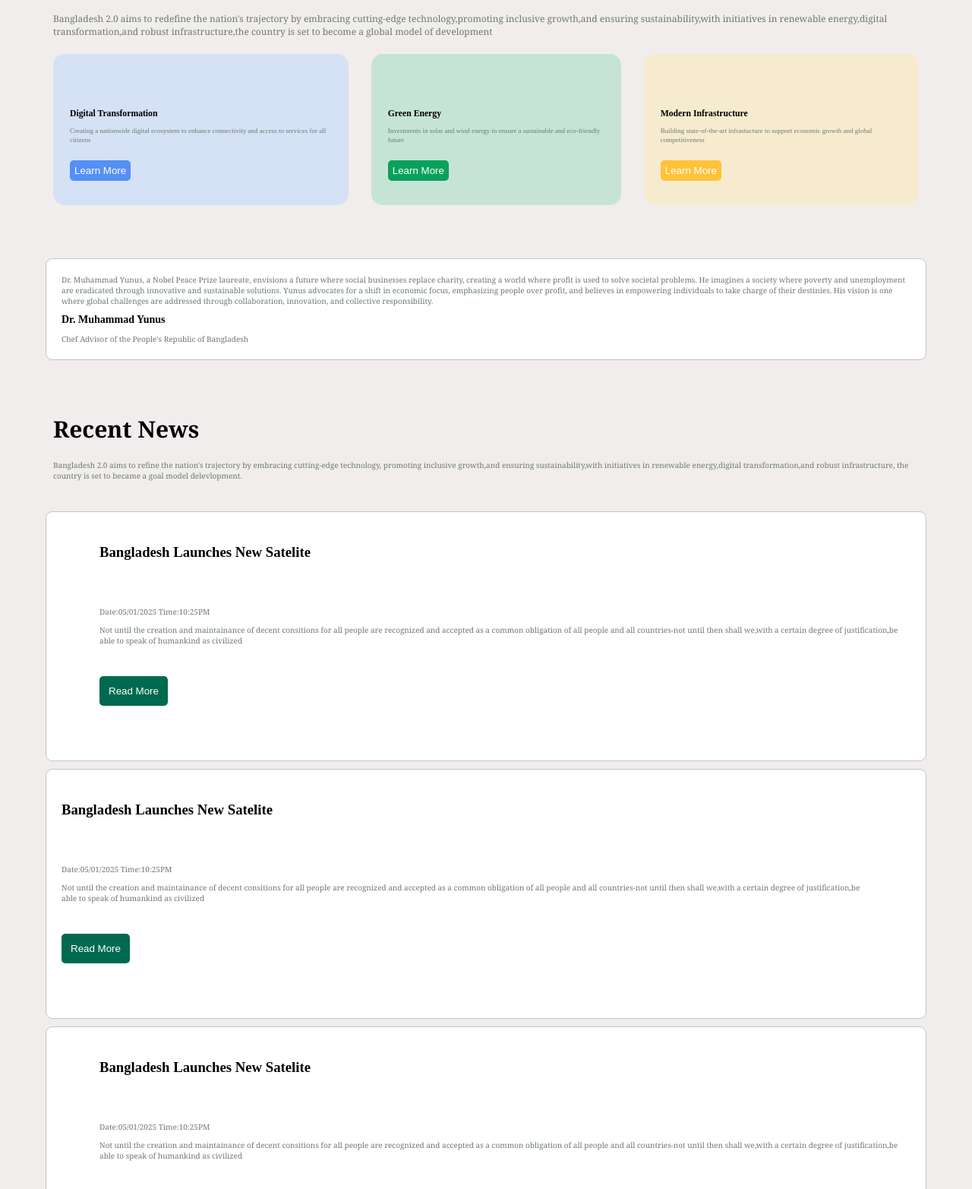
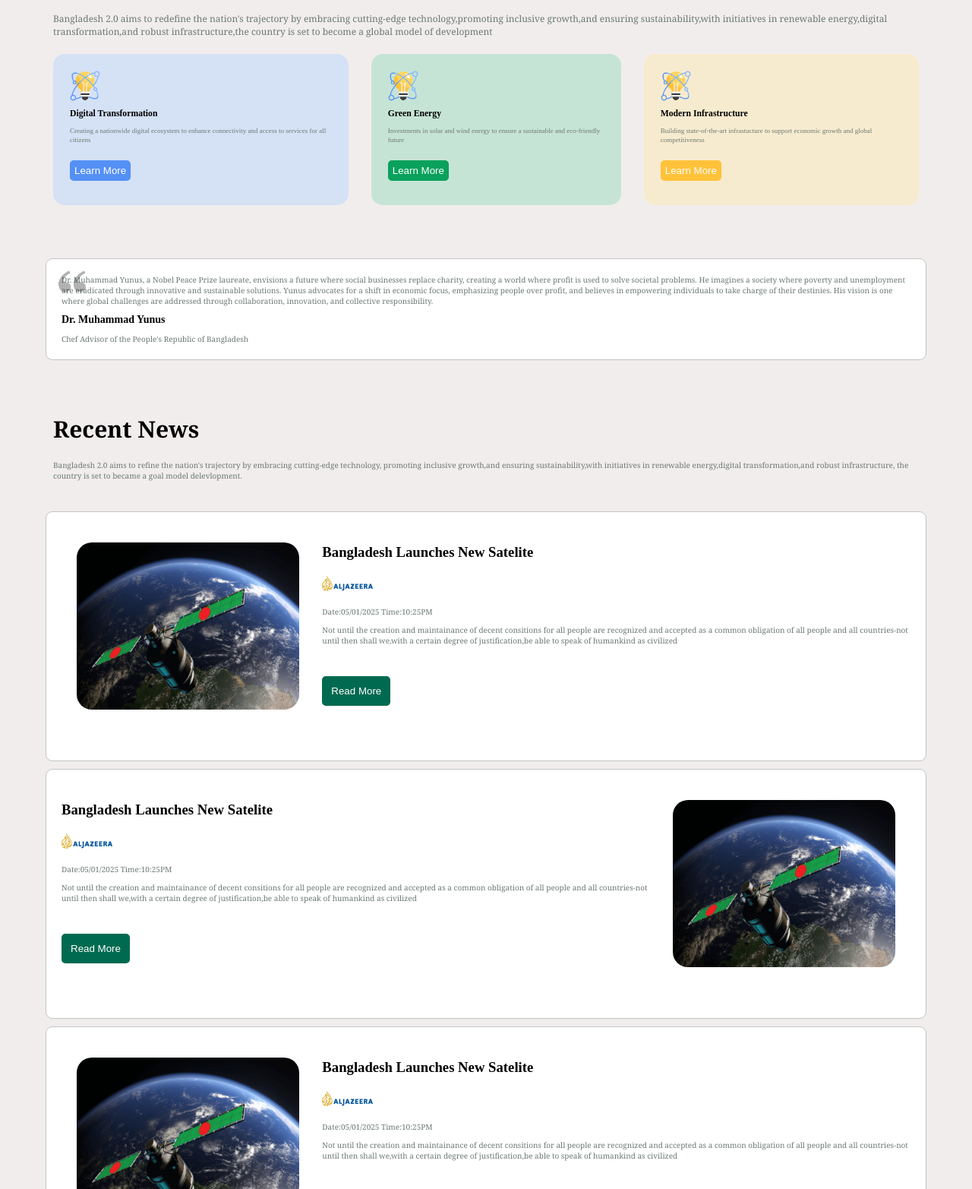
Before and after one commit to Nahinbinteazad/My-1st-Github, a plain HTML site: page index.html in a window 1280 px wide. Shown: the part 530-2095 px from the top of the page at 76% size. Drawn offline with Linux system fonts and the light colour scheme; the site is published under a folder, as on GitHub Pages, so addresses that start at the root find nothing.

Commit message:
Third commit

```diff
--- a/index.css
+++ b/index.css
@@ -227,7 +227,7 @@ body{
     position: absolute;
     top:0;
     left:0;
-    background-image:url('/image/image-asset-removebg-preview.png');
+    background-image:url('image/image-asset-removebg-preview.png');
     background-repeat: no-repeat;
     background-size: 50px;
     background-position-x: 10px;
--- a/index.html
+++ b/index.html
@@ -18,7 +18,7 @@
         <button class="two">Explore New Bangladesh</button>
         </div>
 
-        <img class="image" src="/image/hero.png" alt="">
+        <img class="image" src="image/hero.png" alt="">
     </div>
     <div class="vision">
         <div class="para1">
@@ -27,19 +27,19 @@
         </div>
         <div class="digital">
             <div class="digital1">
-                <img src="/image/card-icon.png" alt="">
+                <img src="image/card-icon.png" alt="">
                 <h3>Digital Transformation</h3>
                 <p>Creating a nationwide digital ecosystem to enhance connectivity and access to services for all citizens</p>
                 <button>Learn More</button>
             </div>
             <div class="digital2">
-                <img src="/image/card-icon.png" alt="">
+                <img src="image/card-icon.png" alt="">
                 <h3>Green Energy</h3>
                 <p>Investments in solar and wind energy to ensure a sustainable and eco-friendly future</p>
                 <button>Learn More</button>
             </div>
             <div class="digital3">
-                <img src="/image/card-icon.png" alt="">
+                <img src="image/card-icon.png" alt="">
                 <h3>Modern Infrastructure</h3>
                 <p>Building state-of-the-art infrastucture to support economic growth and global competitiveness</p>
                 <button>Learn More</button>
@@ -59,10 +59,10 @@
             <p class="dj">Bangladesh 2.0 aims to refine the nation's trajectory by embracing cutting-edge technology, promoting inclusive growth,and ensuring sustainability,with initiatives in renewable energy,digital transformation,and robust infrastructure, the country is set to became a goal model delevlopment. </p>
         </div>
         <div class="ban1">
-            <img class="im1" src="/image/satelite.png" alt="">
+            <img class="im1" src="image/satelite.png" alt="">
             <div class="par">
                 <h3>Bangladesh Launches New Satelite</h3>
-            <img src="/image/al-jazeera.png" alt="" class="im2">
+            <img src="image/al-jazeera.png" alt="" class="im2">
             <p>Date:05/01/2025  Time:10:25PM</p>
             <p>Not until the creation and maintainance of decent consitions for all people are recognized and accepted as a common obligation of all people and all countries-not until then shall we,with a certain degree of justification,be able to speak of humankind as civilized</p>
             <button>Read More</button>
@@ -72,19 +72,19 @@
         <div class="ban1">
             <div class="par">
                 <h3>Bangladesh Launches New Satelite</h3>
-            <img src="/image/al-jazeera.png" alt="" class="im2">
+            <img src="image/al-jazeera.png" alt="" class="im2">
             <p>Date:05/01/2025  Time:10:25PM</p>
             <p>Not until the creation and maintainance of decent consitions for all people are recognized and accepted as a common obligation of all people and all countries-not until then shall we,with a certain degree of justification,be able to speak of humankind as civilized</p>
             <button>Read More</button>
             </div>
-            <img class="im1" src="/image/satelite.png" alt="">
+            <img class="im1" src="image/satelite.png" alt="">
         </div>
 
         <div class="ban1">
-            <img class="im1" src="/image/satelite.png" alt="">
+            <img class="im1" src="image/satelite.png" alt="">
             <div class="par">
                 <h3>Bangladesh Launches New Satelite</h3>
-            <img src="/image/al-jazeera.png" alt="" class="im2">
+            <img src="image/al-jazeera.png" alt="" class="im2">
             <p>Date:05/01/2025  Time:10:25PM</p>
             <p>Not until the creation and maintainance of decent consitions for all people are recognized and accepted as a common obligation of all people and all countries-not until then shall we,with a certain degree of justification,be able to speak of humankind as civilized</p>
             <button>Read More</button>
@@ -128,9 +128,9 @@
     <footer class="bangla">
         <h3>Bangladesh 2.0</h3>
         <div class="image">
-            <img src="/image/facebook.png" alt="">
-            <img src="/image/instagram.png" alt="">
-            <img src="/image/x.png" alt="">
+            <img src="image/facebook.png" alt="">
+            <img src="image/instagram.png" alt="">
+            <img src="image/x.png" alt="">
         </div>
     </footer>
 
```
